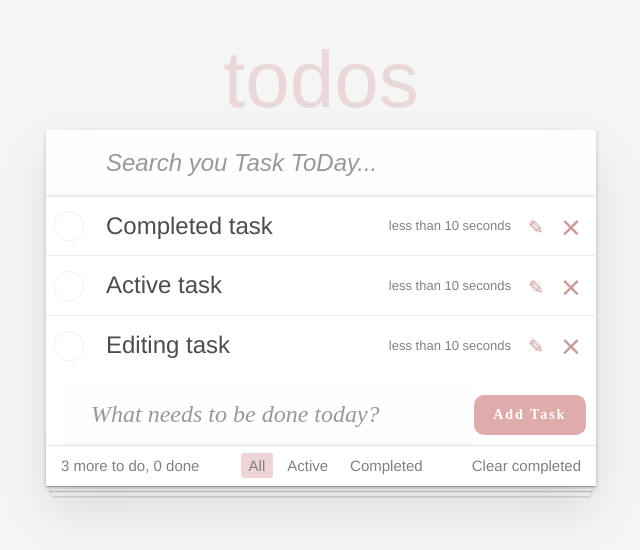
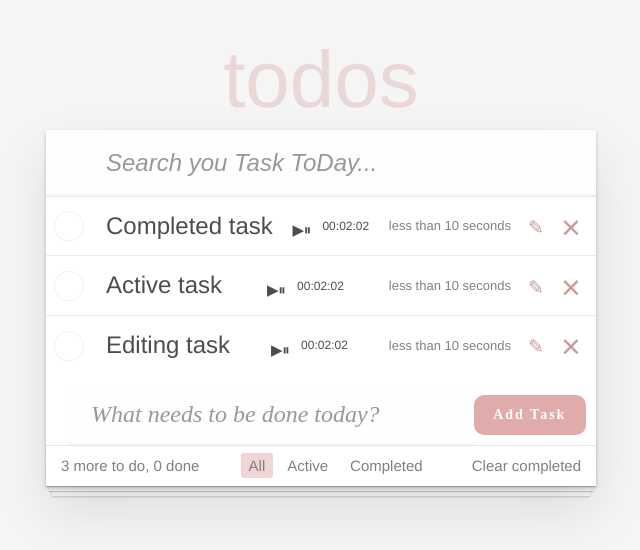
Before and after one commit to EasyLanding/app-my, a React (Create React App) app: page / in a window 1280 px wide. Shown: the top 550 px of the page, without its empty margins (319-959 px from the left). Built offline with nearby package versions, Linux system fonts and the light colour scheme.

Commit message:
add
Signed-off-by: Georgiy Antonevich <goshka.ruu@mail.ru>

```diff
--- a/src/components/Task/Task.css
+++ b/src/components/Task/Task.css
@@ -110,8 +110,8 @@
 }
 
 .todo-list li label .description {
+    display: flex;
     word-break: break-all;
-    display: block;
     line-height: 1.2;
     transition: color 0.4s;
     font-weight: 400;
@@ -170,3 +170,33 @@
 .todo-list li.editing:last-child {
     margin-bottom: -1px;
 }
+
+.timeTask {
+    font-size: 12px;
+    margin: auto 0px auto 10px;
+}
+
+.todo-list li .icon-play {
+    margin-left: 20px;
+    font-size: 15px;
+    width: 10px;
+    height: 10px;
+    margin: auto
+}
+
+.todo-list li .icon-pause {
+    font-size: 15px;
+    margin-left: 10px;
+    margin-right: 0px;
+    width: 10px;
+    height: 10px;
+    margin: auto
+}
+
+.icon-pause:after {
+    content: '⏸';
+}
+
+.icon-play:after {
+    content: '▶';
+}
--- a/src/components/Task/TaskInfo.js
+++ b/src/components/Task/TaskInfo.js
@@ -5,6 +5,7 @@ import { formatDistanceToNow } from 'date-fns';
 export default class TaskInfo extends Component {
     state = {
 		edit: false,
+		secondsElapsed: 122
 	}
 	onLabelClick = () => {
 		this.setState(({ done }) => ({
@@ -22,6 +23,37 @@ export default class TaskInfo extends Component {
 		this.setState(({ edit }) => ({
 			edit: !edit,
 		}));
+	}
+
+	getHours ()
+	{
+		return ("0" + Math.round(this.state.secondsElapsed / 3600)).slice(-2);
+	}
+
+	getMinutes ()
+	{
+		return ("0" + Math.round((this.state.secondsElapsed % 3600) / 60)).slice(
+			-2
+		);
+	}
+
+	getSeconds ()
+	{
+		return ("0" + (this.state.secondsElapsed % 60)).slice(-2);
+	}
+
+	startTime ()
+	{
+		var _this = this;
+		this.countdown = setInterval(function ()
+		{
+			_this.setState({ secondsElapsed: _this.state.secondsElapsed - 1 });
+		}, 1000);
+	}
+
+	pauseTime ()
+	{
+		clearInterval(this.countdown);
 	}
 
 	render() {
@@ -64,6 +96,16 @@ export default class TaskInfo extends Component {
 							</div>
 								: <span className={ classNamesD } onClick={ onToggleDone }>{ label }</span>
 						}
+						<span class="description">
+							<button
+							onClick={ () => this.startTime() }
+							className="icon-play"
+							></button>
+							<button
+							onClick={ () => this.pauseTime() }
+							className="icon-pause"></button>
+							<p className="timeTask">{ this.getHours() }:{ this.getMinutes() }:{ this.getSeconds() }</p>
+						</span>
 						<span className="created">{ formatDistanceToNow(time, { includeSeconds: true }) }</span>
 					</label>
 					<button
```
